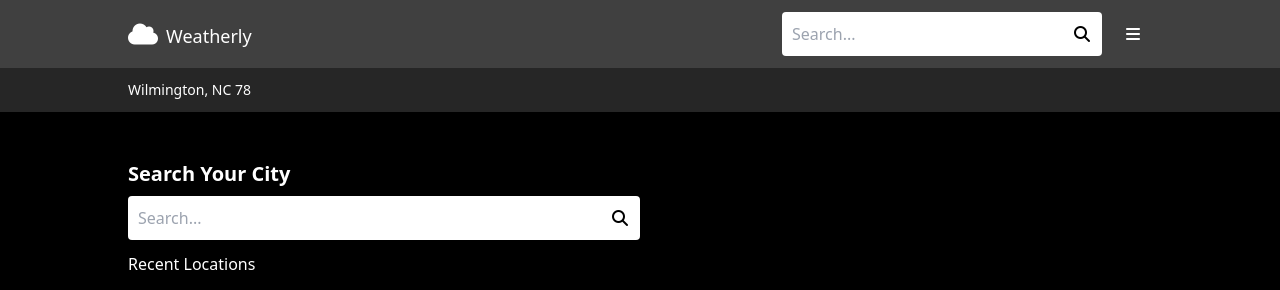
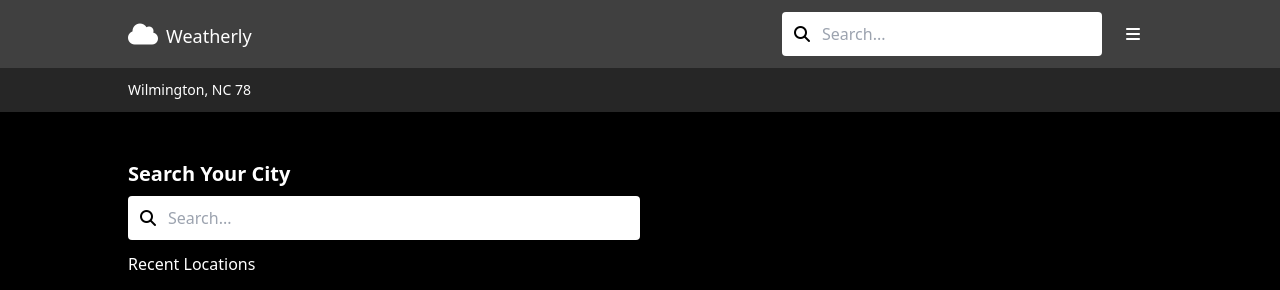
Before and after one commit to admclamb/your-weather-3, a React (Vite) app: page / in a window 1280 px wide. Shown: the top 290 px of the page. Built offline with nearby package versions, Linux system fonts and the light colour scheme; no server answers.

Commit message:
Update dropdown

```diff
--- a/src/components/Form/FormInput/FormInput.tsx
+++ b/src/components/Form/FormInput/FormInput.tsx
@@ -6,6 +6,7 @@ type Props = {
   className?: string;
   placeholder?: string;
   padding?: string;
+  borderRadius?: string;
   onFocus?: (event: React.FocusEvent<HTMLInputElement>) => void;
   onBlur?: (event: React.FocusEvent<HTMLInputElement>) => void;
 };
@@ -18,6 +19,7 @@ const FormInput = ({
   padding = "p-3",
   onFocus,
   onBlur,
+  borderRadius = "rounded",
 }: Props) => {
   const changeInput = ({
     target: { value },
@@ -28,9 +30,9 @@ const FormInput = ({
     <input
       value={input}
       onChange={changeInput}
-      className={`${padding} outline-2 outline-offset-2 outline-orange-600 rounded${
-        className && " " + className
-      }`}
+      className={`${
+        className && className + " "
+      }${padding} outline-2 outline-offset-2 outline-orange-600 ${borderRadius}`}
       placeholder={placeholder}
       onFocus={onFocus}
       onBlur={onBlur}
--- a/src/components/Searchbar/Searchbar.tsx
+++ b/src/components/Searchbar/Searchbar.tsx
@@ -19,26 +19,26 @@ const Searchbar = ({ className = "" }: Props) => {
     navigate("search-locations", { state: { search: input } });
   };
   return (
-    <div>
+    <div className="relative">
       <form
         onSubmit={submitSearch}
         className={`relative text-black${className && " " + className}`}
       >
+        <Button
+          type="submit"
+          className="absolute left-0 top-1/2 -translate-y-1/2"
+        >
+          <i className="fa-solid fa-magnifying-glass"></i>
+        </Button>
         <FormInput
           input={input}
           setInput={setInput}
-          className={`w-full ${isDropdownOpen ? "rounded-t" : "rounded"}`}
+          className="w-full"
+          borderRadius={isDropdownOpen ? "rounded-t" : "rounded"}
           placeholder="Search..."
-          padding="p-2.5 pr-12"
+          padding="p-2.5 pl-10"
           onFocus={() => setIsDropdownOpen(true)}
-          onBlur={() => setIsDropdownOpen(false)}
         />
-        <Button
-          type="submit"
-          className="absolute right-0 top-1/2 -translate-y-1/2"
-        >
-          <i className="fa-solid fa-magnifying-glass"></i>
-        </Button>
       </form>
       <SearchbarDropdown
         isDropdownOpen={isDropdownOpen}
--- a/src/components/Searchbar/SearchbarDropdown/SearchbarDropdown.tsx
+++ b/src/components/Searchbar/SearchbarDropdown/SearchbarDropdown.tsx
@@ -12,13 +12,14 @@ const SearchbarDropdown = ({ isDropdownOpen, setIsDropdownOpen }: Props) => {
   };
   return (
     isDropdownOpen && (
-      <ul className="absolute top-full">
+      <ul className="absolute top-full w-full border-t-orange-600 border-t-2">
         <li>
           <button
-            className="text-neutral-700 p-3 bg-white w-full"
+            className="text-neutral-700 p-3 bg-white w-full text-left rounded-b"
+            onFocus={() => setIsDropdownOpen(true)}
             onClick={useCurrentLocation}
           >
-            <i className="fa-solid fa-location-arrow text-orange-600"></i>
+            <i className="fa-solid fa-location-arrow text-orange-600 pr-3"></i>
             Use your current location
           </button>
         </li>
```
